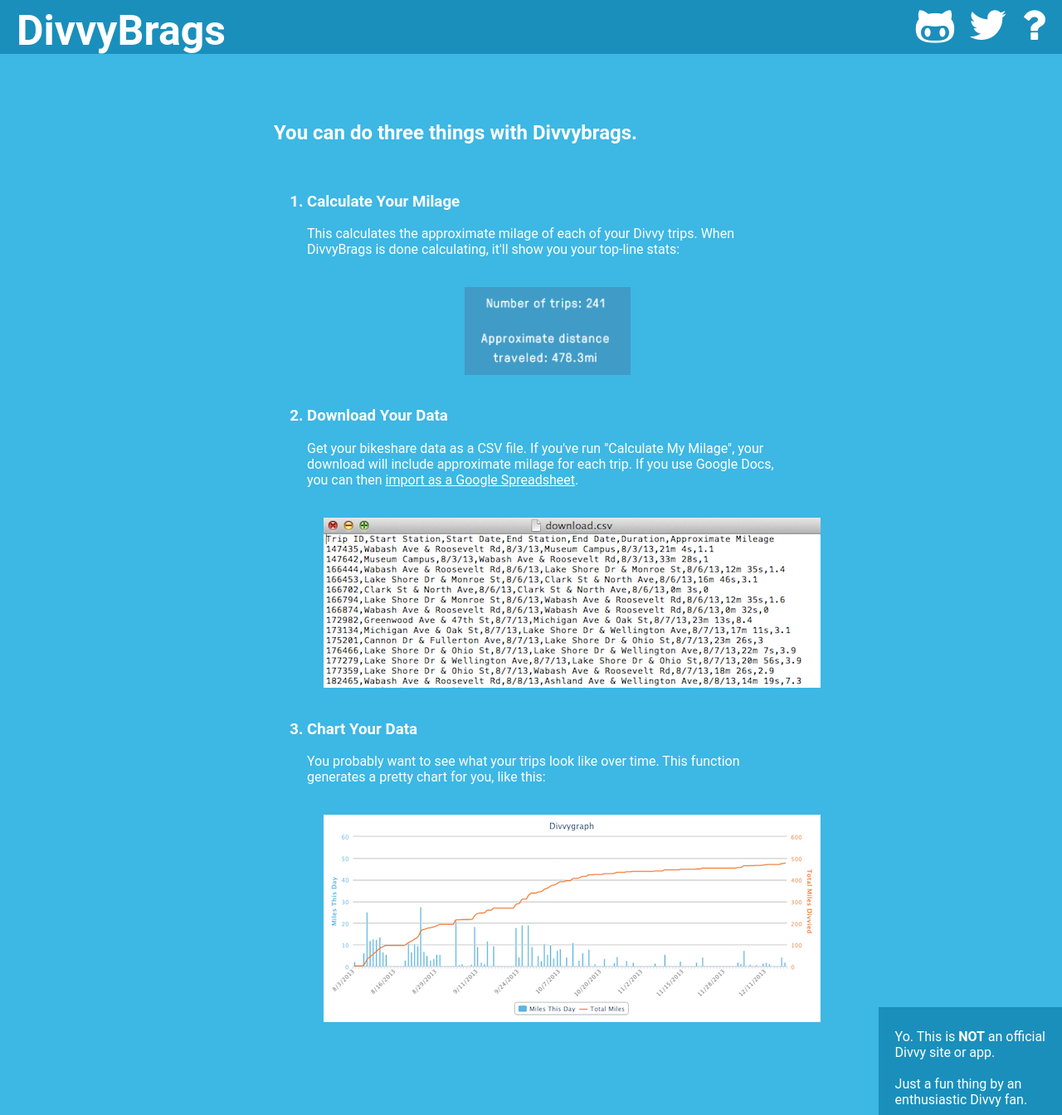
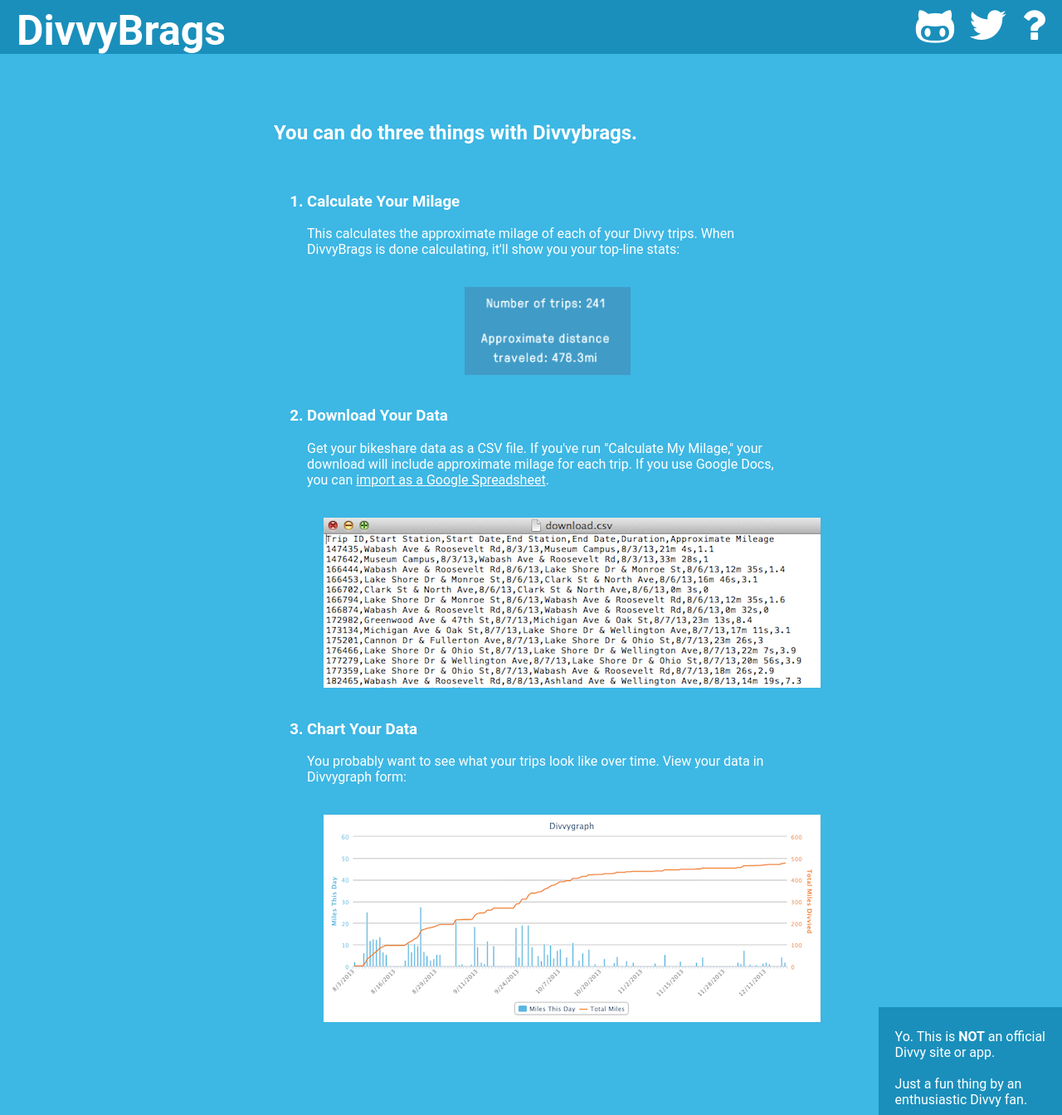
Before and after one commit to alexsoble/divvybrags-static, a Jekyll site: the page built from examples/index.html, in a window 1280 px wide and 1344 px high. Shown: the whole window at 83% size. Built offline with Jekyll 4.4.1, drawn with Linux system fonts in a browser that asks for light colours; nearby versions of some CDN libraries; Markdown is read by kramdown in place of the engine named in the settings.

Commit message:
copyedits

```diff
--- a/_layouts/default.html
+++ b/_layouts/default.html
@@ -27,6 +27,8 @@
 
         {{ content }}
 
+      <br/>
+      <br/>
         <div id='footer' class='sticky'>
           <p id='footer-text'>Yo. This is <strong>NOT</strong> an official<br> Divvy site or app.
             <br><br>
--- a/examples/index.html
+++ b/examples/index.html
@@ -18,14 +18,14 @@
       <li>
         Download Your Data
       </h3>
-      <p>Get your bikeshare data as a CSV file. If you've run "Calculate My Milage", your download will include approximate milage  for each trip. If you use Google Docs, you can then <a href="https://support.google.com/drive/answer/40608?hl=en">import as a Google Spreadsheet</a>.</p>
+      <p>Get your bikeshare data as a CSV file. If you've run "Calculate My Milage," your download will include approximate milage for each trip. If you use Google Docs, you can <a href="https://support.google.com/drive/answer/40608?hl=en">import as a Google Spreadsheet</a>.</p>
       <img src="../assets/csv.png">
     </li>
     <h3>
       <li>
         Chart Your Data
       </h3>
-      <p>You probably want to see what your trips look like over time. This function generates a pretty chart for you, like this:</p>
+      <p>You probably want to see what your trips look like over time. View your data in Divvygraph form:</p>
       <img src="../assets/divvygraph.png">
     </li>
   </ol>
--- a/faq/index.html
+++ b/faq/index.html
@@ -17,13 +17,13 @@
       <li>
         Can you tell me about some excellent people who helped make DivvyBrags?
       </h3>
-      <p>Why, certainly. <a href="https://github.com/tothebeat">Nick Bennett</a> wrote super-slick Python scripts to find distances between Divvy stations. The good folks at the <a href="http://www.smartchicagocollaborative.org/">Smart Chicago Collaborative</a> lent us their Google Maps for Businesses license. Drew Huening had the idea for a browser extension. Hunter Owens and Dan Gohlke gave great advice. <a href="https://twitter.com/iandees">Ian Dees</a> wrote the first scraping tool for the Divvy website. Last but not least, the Divvy team (a.) took the time to review this app and (b.) built a great bikeshare system for Chicago.</p>
+      <p>Why, certainly. <a href="https://github.com/tothebeat">Nick Bennett</a> wrote super-slick Python scripts to find distances between Divvy stations. The good folks at the <a href="http://www.smartchicagocollaborative.org/">Smart Chicago Collaborative</a> lent us their Google Maps for Business license. Drew Huening had the idea for a browser extension. Hunter Owens and Dan Gohlke gave great advice. <a href="https://twitter.com/iandees">Ian Dees</a> wrote the first scraping tool for the Divvy website. Last but not least, the Divvy team (a.) took the time to review this app and (b.) built a great bikeshare system for Chicago.</p>
     </li>
     <h3>
       <li>
         How does DivvyBrags work?
       </h3>
-      <p>For each trip, DivvyBrags finds the cycling distance from Station A to Station B as measured by the <a href='https://developers.google.com/maps/documentation/distancematrix/'>Google Distance Matrix API</a> (bicycling mode). The assumption is that you're using DivvyBikes to travel from station to station. It's actually providing a lower bound for your milage &mdash; if you check a bike out at Station A, bike around for 20 minutes, and then check it back in at Station A, your DivvyBrag milage count doesn't increase.</p>
+      <p>For each trip, DivvyBrags finds the distance from Station A to Station B as measured by the <a href='https://developers.google.com/maps/documentation/distancematrix/'>Google Distance Matrix API</a> (cycling mode). The assumption is that you're using Divvy bikes to travel from station to station. DivvyBrags is actually providing a lower bound of sorts for your milage &mdash; if you check a bike out at Station A, bike around for 20 minutes, and then check it back in at Station A, your DivvyBrags milage count doesn't increase.</p>
     </li>
     <h3>
       <li>
--- a/index.html
+++ b/index.html
@@ -21,6 +21,7 @@
   <br/><br/>
   <span style="margin-left: 100px;">Enjoy!</span>
   <br/>
+  <br/>
   <span style="margin-left: 120px;">&mdash; Alex (<a href="https://twitter.com/alexsoble">@alexsoble</a>)</span>
   <br/><br/>
   <p><span class="bigger-text">P.S.</span> Like DivvyBrags? Pay it forward by making a donation to <a href="https://www.activetrans.org/donate">The Active Transit Alliance</a> or <a href="http://chi.streetsblog.org/2013/12/19/donate-to-streetsblog-chicago-for-a-chance-to-win-a-sleek-new-lock/">Streetsblog Chicago</a>.</p>
```
